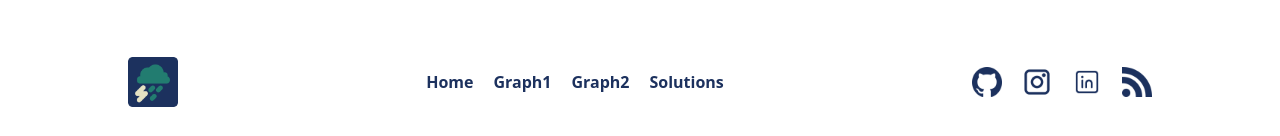
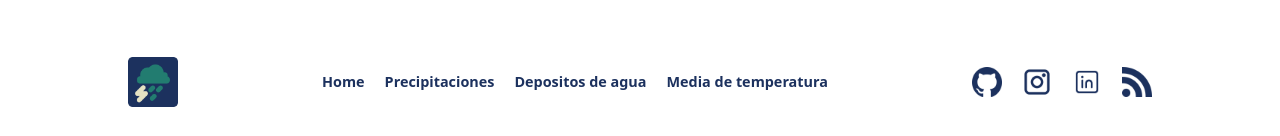
Before and after one commit to ViuCoding/Tech4good-equipo15, a React (Vite) app in the folder front/: page / in a window 1280 px wide. Shown: the part 1184-1320 px from the top of the page. Built offline with nearby package versions, Linux system fonts and the light colour scheme.

Commit message:
footer link

```diff
--- a/front/src/components/Footer.jsx
+++ b/front/src/components/Footer.jsx
@@ -37,6 +37,7 @@ const IconsContainer = styled.div`
 const StyledLink = styled.a`
   color: #1c315e;
   font-weight: 600;
+  font-size: 0.9rem;
 `;
 
 export default function Footer() {
@@ -49,9 +50,9 @@ export default function Footer() {
 
         <IconsContainer>
           <StyledLink href='#'>Home</StyledLink>
-          <StyledLink href='#'>Graph1</StyledLink>
-          <StyledLink href='#'>Graph2</StyledLink>
-          <StyledLink href='#'>Solutions</StyledLink>
+          <StyledLink href='#'>Precipitaciones</StyledLink>
+          <StyledLink href='#'>Depositos de agua</StyledLink>
+          <StyledLink href='#'>Media de temperatura</StyledLink>
         </IconsContainer>
 
         <IconsContainer>
```
